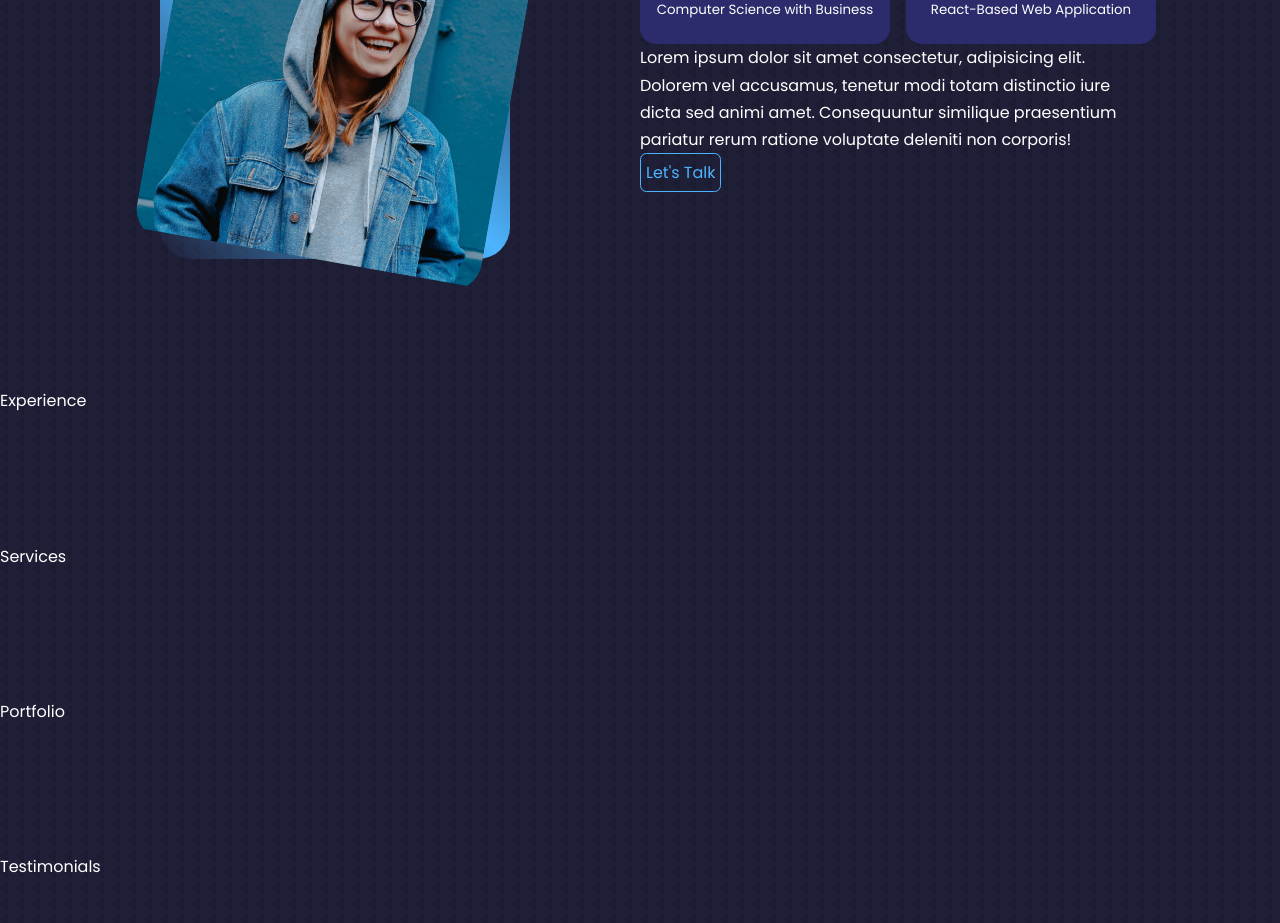
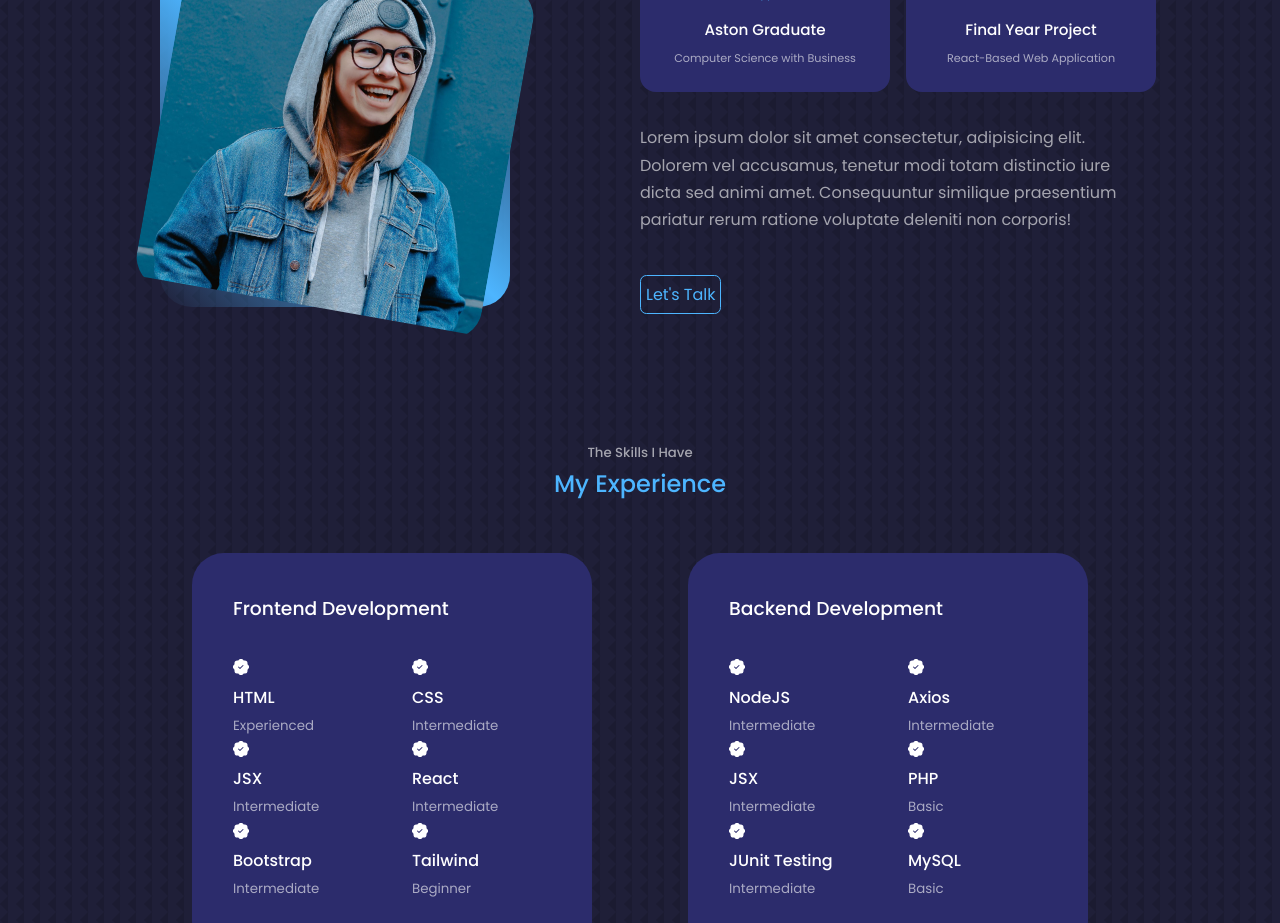
Before and after one commit to SNatty98/portfolio, a React (Create React App) app: page / in a window 1280 px wide. Shown: the part 1360-2283 px from the top of the page. Built offline with nearby package versions, Linux system fonts and the light colour scheme.

Commit message:
Suited for different devices, about component complete

```diff
--- a/src/components/about/About.jsx
+++ b/src/components/about/About.jsx
@@ -2,13 +2,14 @@ import "./about.css";
 import ME from "../../assets/me-about.jpg";
 import { FaAward } from "react-icons/fa";
 import { FiUsers } from "react-icons/fi";
-import { GoProject } from "react-icons/go";
 
 const About = () => {
   return (
     <section id="about">
-      <h5>Get To Know</h5>
-      <h2>About Me</h2>
+      <div className="about">
+        <h5>Get To Know</h5>
+        <h2>About Me</h2>
+      </div>
       <div className="container about__container">
         <div className="about__me">
           <div className="about__me-image">
--- a/src/components/about/about.css
+++ b/src/components/about/about.css
@@ -66,3 +66,99 @@
 .about__card h5 {
   font-size: 0.95rem;
 }
+
+.about__card small {
+  font-size: 0.7rem;
+  color: var(--color-light);
+}
+
+.about__content p {
+  margin-top: 2rem;
+  margin-bottom: 2.6rem;
+  color: var(--color-light);
+}
+
+.about h5 {
+  margin-top: 10rem;
+  margin-left: 37.5rem;
+}
+
+.about h2 {
+  margin-left: 36.5rem;
+  margin-bottom: 4rem;
+}
+/* LARGE DEVICES */
+
+@media screen and (max-width: 1920px) {
+  .header {
+    height: 68vh;
+  }
+}
+
+/* MEDIUM DEVICES */
+
+@media screen and (max-width: 1024px) {
+  .about__container {
+    grid-template-columns: 1fr;
+    gap: 0;
+  }
+
+  .about__me {
+    width: 50%;
+    margin-top: 2rem;
+    margin-left: 10rem;
+    margin-bottom: 4rem;
+  }
+
+  .about__cards {
+    margin-left: 5rem;
+  }
+  .about__content p {
+    margin-left: 5rem;
+    text-align: center;
+  }
+
+  .about__content a {
+    margin-left: 22rem;
+  }
+
+  .about h5 {
+    margin-left: 24rem;
+  }
+
+  .about h2 {
+    margin-left: 23rem;
+  }
+}
+
+/* SMALL DEVICES */
+
+@media screen and (max-width: 600px) {
+  .about h5 {
+    margin-left: 16rem;
+    margin-bottom: 1rem;
+  }
+  .about h2 {
+    margin-left: 15rem;
+  }
+
+  .about__me {
+    width: 65%;
+    margin-top: 10px;
+    margin-left: 6rem;
+    margin-bottom: 3rem;
+  }
+
+  .about__cards {
+    margin-left: 1rem;
+  }
+
+  .about__content p {
+    margin-left: 1rem;
+    text-align: center;
+  }
+
+  .about__content a {
+    margin-left: 15rem;
+  }
+}
--- a/src/components/experience/Experience.jsx
+++ b/src/components/experience/Experience.jsx
@@ -1,9 +1,86 @@
-import './experience.css'
+import "./experience.css";
+import { BsFillPatchCheckFill } from "react-icons/bs";
 
 const Experience = () => {
   return (
-    <section id='experience' >Experience</section>
-  )
-}
+    <section id="experience">
+      <h5>The Skills I Have</h5>
+      <h2>My Experience</h2>
+      <div className="container experience__container">
+        <div className="experience__frontend">
+          <h3>Frontend Development</h3>
+          <div className="experience__content">
+            <article className="experience__details">
+              <BsFillPatchCheckFill />
+              <h4>HTML</h4>
+              <small className="text-light">Experienced</small>
+            </article>
+            <article className="experience__details">
+              <BsFillPatchCheckFill />
+              <h4>CSS</h4>
+              <small className="text-light">Intermediate</small>
+            </article>
+            <article className="experience__details">
+              <BsFillPatchCheckFill />
+              <h4>JSX</h4>
+              <small className="text-light">Intermediate</small>
+            </article>
+            <article className="experience__details">
+              <BsFillPatchCheckFill />
+              <h4>React</h4>
+              <small className="text-light">Intermediate</small>
+            </article>
+            <article className="experience__details">
+              <BsFillPatchCheckFill />
+              <h4>Bootstrap</h4>
+              <small className="text-light">Intermediate</small>
+            </article>
+            <article className="experience__details">
+              <BsFillPatchCheckFill />
+              <h4>Tailwind</h4>
+              <small className="text-light">Beginner</small>
+            </article>
+          </div>
+        </div>
 
-export default Experience
+        <div className="experience__backend">
+          <h3>Backend Development</h3>
+          <div className="experience__content">
+            <article className="experience__details">
+              <BsFillPatchCheckFill />
+              <h4>NodeJS</h4>
+              <small className="text-light">Intermediate</small>
+            </article>
+            <article className="experience__details">
+              <BsFillPatchCheckFill />
+              <h4>Axios</h4>
+              <small className="text-light">Intermediate</small>
+            </article>
+            <article className="experience__details">
+              <BsFillPatchCheckFill />
+              <h4>JSX</h4>
+              <small className="text-light">Intermediate</small>
+            </article>
+            <article className="experience__details">
+              <BsFillPatchCheckFill />
+              <h4>PHP</h4>
+              <small className="text-light">Basic</small>
+            </article>
+            <article className="experience__details">
+              <BsFillPatchCheckFill />
+              <h4>JUnit Testing</h4>
+              <small className="text-light">Intermediate</small>
+            </article>
+            <article className="experience__details">
+              <BsFillPatchCheckFill />
+              <h4>MySQL</h4>
+              <small className="text-light">Basic</small>
+            </article>
+          </div>
+        </div>
+      </div>
+    </section>
+  );
+};
+
+export default Experience;
--- a/src/components/experience/experience.css
+++ b/src/components/experience/experience.css
@@ -0,0 +1,40 @@
+.experience__container {
+  display: grid;
+  grid-template-columns: 1fr 1fr;
+  gap: 2rem;
+}
+
+.experience__container > div {
+  background: var(--color-bg-variant);
+  padding-top: 2.4rem;
+  padding-bottom: 5rem;
+  border-radius: 2rem;
+  border: 1px solid transparent;
+  width: 400px;
+  height: 400px;
+  margin-left: 2rem;
+  transition: var(--transition);
+}
+
+.experience__content {
+  display: grid;
+  grid-template-columns: 1fr 1fr;
+  margin-top: 2rem;
+  margin-left: 2.5rem;
+}
+
+.experience__frontend h3 {
+  margin-top: 0;
+  margin-left: 40px;
+}
+
+.experience__backend h3 {
+  margin-top: 0;
+  margin-left: 40px;
+}
+
+.experience__container > div:hover {
+  background: transparent;
+  border-color: var(--color-primary-variant);
+  cursor: default;
+}
--- a/src/components/header/Header.jsx
+++ b/src/components/header/Header.jsx
@@ -9,7 +9,7 @@ const Header = () => {
       <div className="container header__container">
         <h5>Hello I'm</h5>
         <h1>Sean Natty</h1>
-        <h5 className="text-light">Frontend Developer</h5>
+        <h5 className="text-light">Web Developer</h5>
         <CTA />
         <HeaderSocials />
         <div >
--- a/src/components/header/header.css
+++ b/src/components/header/header.css
@@ -1,6 +1,6 @@
 header {
   height: 130vh;
-  padding-top: 7rem;
+  padding-top: 2rem;
   overflow: hidden;
 }
 
@@ -43,10 +43,9 @@ header {
 
 .me {
   background: linear-gradient(var(--color-primary), transparent);
-  width: 22rem;
   height: 30rem;
   position: absolute;
-  left: calc(50% - 11rem);
+  left: 21rem;
   margin-top: 4rem;
   border-radius: 12rem 12rem 0 0;
   overflow: hidden;
@@ -79,17 +78,32 @@ header {
   .header {
     height: 68vh;
   }
-}
+
+  .me {
+    left: 13.5rem;
+  }
+
+
 
 /* SMALL DEVICES */
 
 @media screen and (max-width: 600px) {
-  .header {
-    height: 100vh;
-  }
 
   .header__socials,
   .scroll__down {
     display: none;
   }
+
+  .header__container h5,h1 {
+    margin-left: 5rem;
+  }
+
+  .cta a:first-child {
+    margin-left: 5rem;
+  }
+
+  .me {
+    left: 5rem;
+  }
 }
+}
--- a/src/index.css
+++ b/src/index.css
@@ -137,6 +137,8 @@ a:hover {
     width: var(--container-width-sm);
   }
 
+
+
   section > h2 {
     margin-bottom: 2rem;
   }
```
